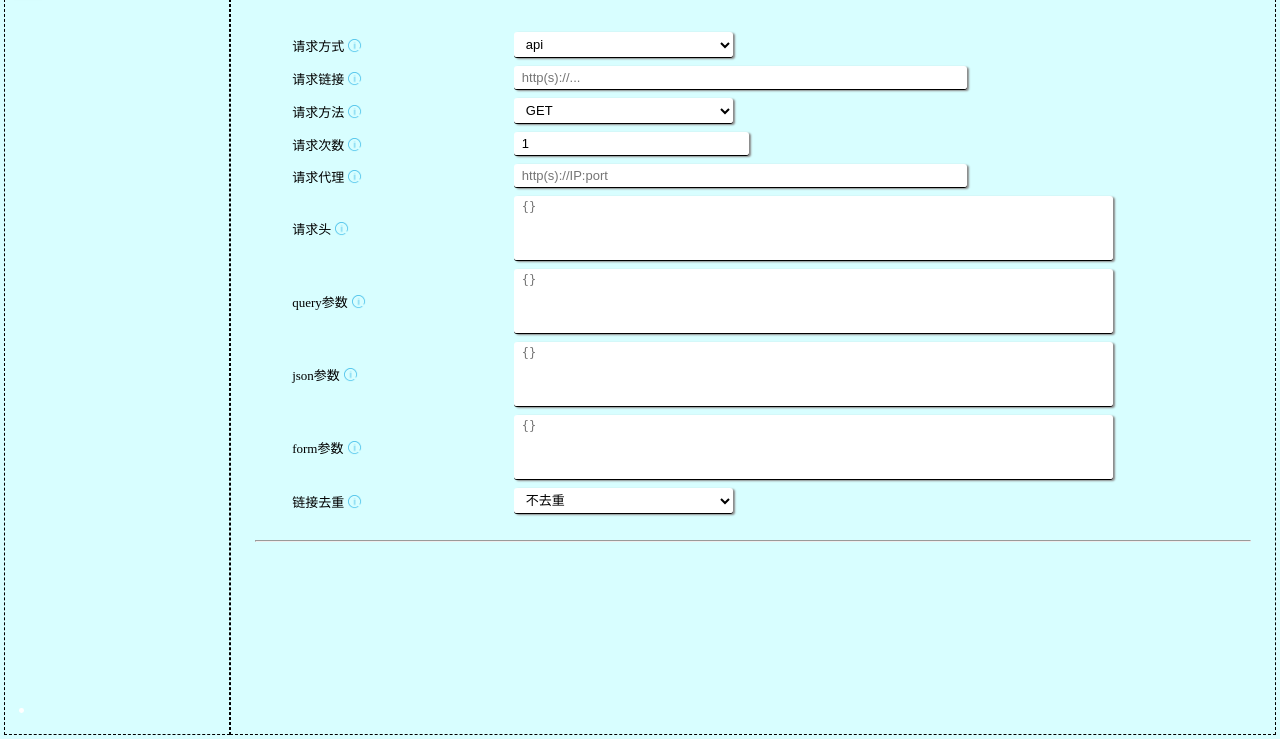
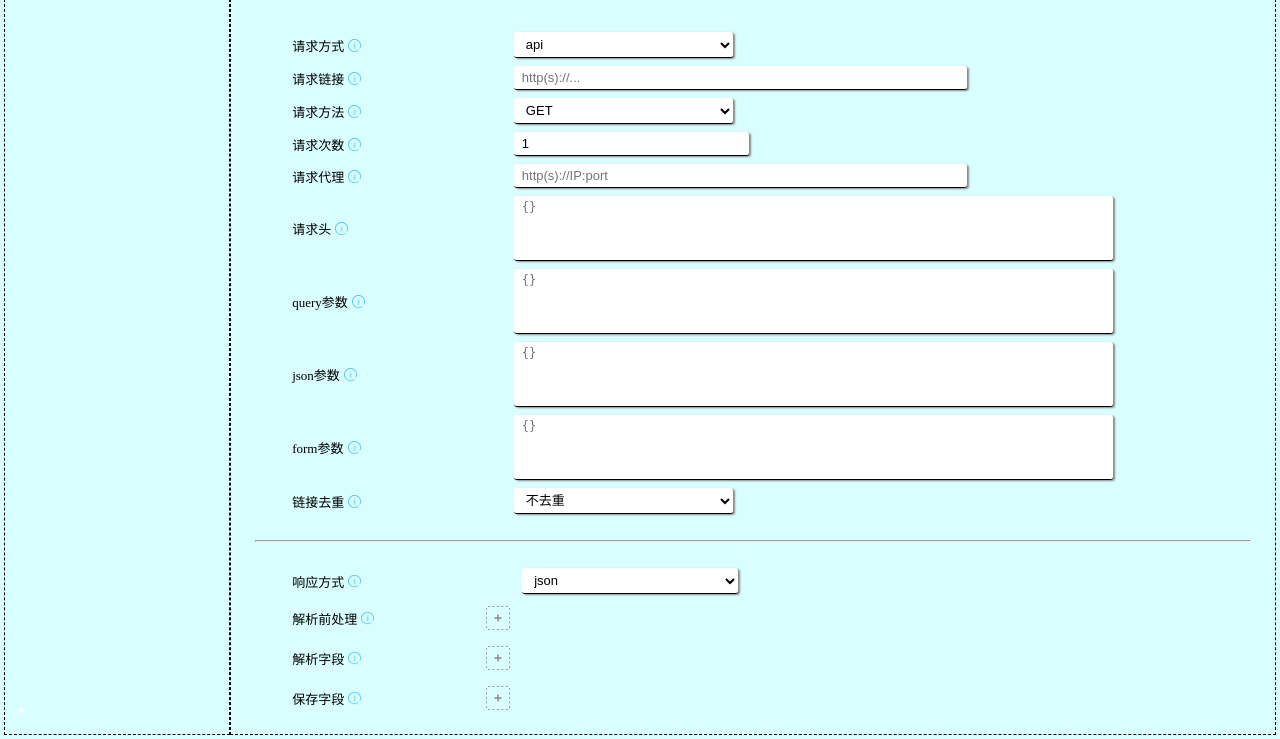
Before and after one commit to ling-yuan/generate-config-with-web, a Flask app: page / in a window 1280 px wide. Shown: the part 61-800 px from the top of the page. Run offline with Flask 3, Linux system fonts and the light colour scheme.

Commit message:
update: 响应界面

```diff
--- a/src/static/css/index.css
+++ b/src/static/css/index.css
@@ -60,7 +60,7 @@ body {
     width: 0vh;
 }
 
-.container div {
+.container>div {
     overflow-y: auto;
     /* 边框: 虚线 */
     border: 1px dashed #000000;
--- /dev/null
+++ b/src/static/css/response.css
@@ -0,0 +1,127 @@
+.response-table {
+    /* 宽度等于父容器 */
+    width: 100%;
+    border-collapse: separate;
+    border-spacing: 1vh 1vh;
+}
+
+/* tr下的第一个td占30%的宽 */
+.response-title {
+    width: 22%;
+    font-size: small;
+    padding-left: 3%;
+}
+
+.response-content {
+    width: 75%;
+}
+
+.response-table td,
+.response-table td * {
+    /* 上下居中 */
+    vertical-align: middle;
+}
+
+.response-icon {
+    /* 默认 */
+    width: 8%;
+    height: 8%;
+    /* 最大 */
+    max-width: 15px;
+    max-height: 15px;
+    /* 最小 */
+    min-width: 10px;
+    min-height: 10px;
+    vertical-align: middle;
+}
+
+.response-icon-add {
+    cursor: pointer;
+    width: 4vh;
+    height: 4vh;
+}
+
+.input-data {
+    /* 无边框 */
+    border: none;
+    /* 下边框 */
+    border-bottom: 1px solid #000000;
+    /* 圆角 */
+    border-radius: 3px;
+    /* 右下阴影 */
+    box-shadow: 2px 1px 2px #888888;
+    /* 字体大小 */
+    font-size: small;
+}
+
+.input-data:focus {
+    /* 聚焦时无边框 */
+    outline: none;
+}
+
+.response-textarea {
+    /* 不允许更改大小 */
+    resize: none;
+    padding: 0.5vh 1vh;
+}
+
+.response-select {
+    /* 背景色 */
+    background-color: #ffffff;
+    /* 鼠标悬停时样式 */
+    cursor: pointer;
+    /* 宽度 */
+    width: 30%;
+    padding: 0.5vh 1vh;
+}
+
+.response-input {
+    padding: 0.5vh 1vh;
+}
+
+.response-input-number {
+    padding: 0.5vh 1vh;
+}
+
+.response-input-number:focus {
+    outline: none;
+}
+
+.response-button-area {
+    width: 3%;
+    text-align: right;
+}
+
+.input-area {
+    width: 100%;
+    padding: 0.5vh 1vh;
+}
+
+.response-field-label {
+    font-size: smaller;
+}
+
+.response-field-input {
+    width: 10vw;
+    padding: 0.5vh 1vh;
+}
+
+.response-icon-del {
+    width: 2vh;
+    height: 2vh;
+    cursor: pointer;
+    vertical-align: middle;
+}
+
+.response-save-input {
+    width: 10vh;
+    height: 3vh;
+    font-size: smaller;
+}
+
+.response-field_item {
+    /* 内边距0.5vh */
+    padding: 1vh;
+    /* 边框 */
+    border: 1px solid #cccccc7a;
+}
--- /dev/null
+++ b/src/static/js/response.js
@@ -0,0 +1,51 @@
+/**
+ * 添加解析前处理
+ * @param id
+ * */
+function addInputArea(id) {
+    switch (id) {
+        case 'before_process-list': {
+            let area = document.getElementById(id);
+            console.log("add: before_process-list")
+            break;
+        }
+        case 'fields-list': {
+            let area = document.getElementById(id);
+            console.log("add: fields_list")
+            // 随机8位id 0-9 a-z A-Z
+            let tmpId = randomId('field-');
+            let temp = `<div id="${tmpId}" class="response-field_item">
+                            <label class="response-field-label">名称: </label>
+                            <input class="input-data response-field-input" id='field_name' />&emsp;
+                            <label class="response-field-label">类型: </label>
+                            <input class="input-data response-field-input" id='field_type' />
+                            <img class="response-icon-del" src="./static/pic/del.png" onclick="deleteElement('${tmpId}')">
+                            <br />
+                            <label class="response-field-label">字段值: </label>
+                            <input class="input-data response-field-input" id='field_value' />
+                        </div>`;
+            area.insertAdjacentHTML('beforeend', temp);
+            break;
+        }
+        case 'save_fields-list': {
+            let area = document.getElementById(id);
+            console.log("add: save_fields-list")
+            // 随机8位id 0-9 a-z A-Z
+            let tmpId = randomId('save-');
+            let temp = `<span id="${tmpId}">
+                            <input class="input-data response-save-input" />
+                            <img class="response-icon-del" src="./static/pic/del.png" onclick="deleteElement('${tmpId}')">
+                        </span>`;
+            area.insertAdjacentHTML('beforeend', temp);
+            break;
+        }
+    }
+}
+
+/**
+ * 删除解析前处理
+ * @param id
+ * */
+function deleteElement(id) {
+    document.getElementById(id).remove();
+}
--- a/src/static/js/tools.js
+++ b/src/static/js/tools.js
@@ -44,3 +44,13 @@ function copyToClipboard(str) {
     document.execCommand('copy');
     document.body.removeChild(textarea);
 }
+
+/**
+ * 随机8位id
+ * @param {string} beforeInfo
+ */
+function randomId(beforeInfo) {
+    let tmpId = Math.random().toString(36).substr(2, 8);
+    tmpId = beforeInfo + tmpId;
+    return tmpId;
+}
--- a/src/templates/response.html
+++ b/src/templates/response.html
@@ -0,0 +1,71 @@
+<!-- 导入css -->
+<link rel="stylesheet" type="text/css" href="{{ url_for('static', filename='css/response.css') }}" />
+
+<table class="response-table">
+    <tr>
+        <td class="response-title">
+            <span title="type">响应方式</span>
+            <!-- 信息按钮，悬停显示提示信息 -->
+            <img class="response-icon" src="{{ url_for('static', filename='pic/info.png') }}"
+                title="json: json格式&#10;html: html格式&#10;browser: 浏览器界面" />
+        </td>
+        <td class="response-button-area">
+        </td>
+        <td class="response-content">
+            <!-- 下拉菜单 -->
+            <select class="input-data response-select" id="response-type" aria-label="type">
+                <option value="json">json</option>
+                <option value="html">html</option>
+                <option value="browser">browser</option>
+            </select>
+        </td>
+    </tr>
+    <tr>
+        <td class="response-title">
+            <span title="before_process">解析前处理</span>
+            <!-- 信息按钮，悬停显示提示信息 -->
+            <img class="response-icon" src="{{ url_for('static', filename='pic/info.png') }}"
+                title="解析响应前处理，目前用于浏览器响应时" />
+        </td>
+        <td class="response-button-area">
+            <img class="response-icon-add" src="{{ url_for('static', filename='pic/add.png') }}" title="添加解析前处理"
+                onclick="addInputArea('before_process-list')" />
+        </td>
+        <td class="response-content">
+            <div class="input-area" id="before_process-list"></div>
+        </td>
+    </tr>
+    <tr>
+        <td class="response-title">
+            <span title="fields">解析字段</span>
+            <!-- 信息按钮，悬停显示提示信息 -->
+            <img class="response-icon" src="{{ url_for('static', filename='pic/info.png') }}"
+                title="解析响应内容，获取解析字段的结果" />
+        </td>
+        <td class="response-button-area">
+            <img class="response-icon-add" src="{{ url_for('static', filename='pic/add.png') }}" title="添加解析前处理"
+                onclick="addInputArea('fields-list')" />
+        </td>
+        <td class="response-content">
+            <div class="input-area" id="fields-list"></div>
+        </td>
+    </tr>
+    <tr>
+        <td class="response-title">
+            <span title="save_fields">保存字段</span>
+            <!-- 信息按钮，悬停显示提示信息 -->
+            <img class="response-icon" src="{{ url_for('static', filename='pic/info.png') }}"
+                title="解析后，最终需要保留的字段&#10;该设置仅在最后阶段有效" />
+        </td>
+        <td class="response-button-area">
+            <img class="response-icon-add" src="{{ url_for('static', filename='pic/add.png') }}" title="添加解析前处理"
+                onclick="addInputArea('save_fields-list')" />
+        </td>
+        <td class="response-content">
+            <div class="input-area" id="save_fields-list"></div>
+        </td>
+    </tr>
+</table>
+
+<!-- 导入js -->
+<script src="{{ url_for('static', filename='js/response.js') }}"></script>
```
Also changed, not shown: src/static/pic/add.png (added), src/static/pic/del.png (added).
